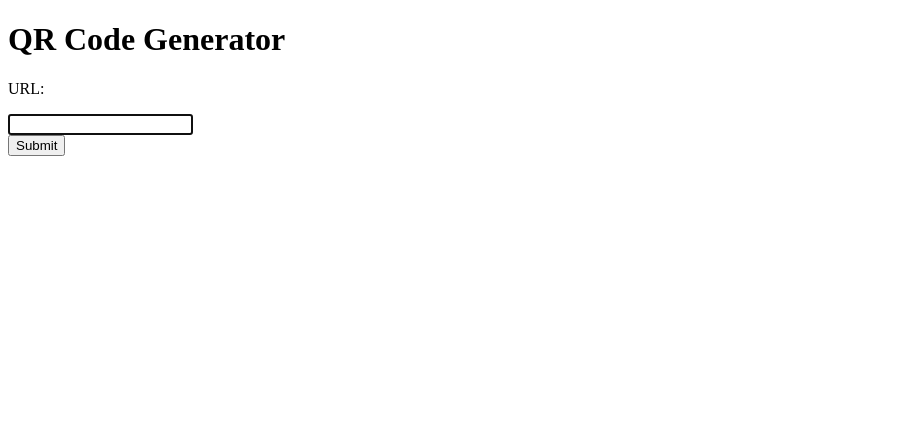
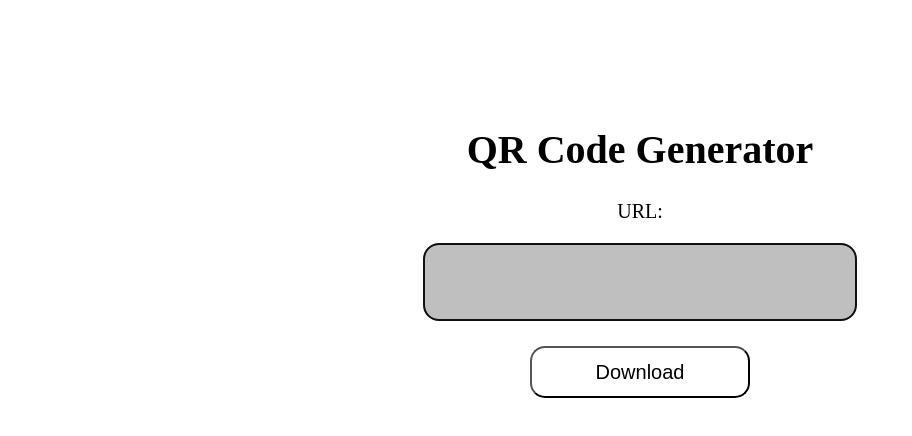
Before and after one commit to NTV-Jayden/neutrovian, a plain HTML site: page templates/index.html in a window 1280 px wide. Shown: the whole page, without its empty margins (0-912 px from the left). Drawn offline with Linux system fonts and the light colour scheme.

Commit message:
update styling for ux

```diff
--- /dev/null
+++ b/static/style.css
@@ -0,0 +1,39 @@
+body {
+    font-size: 20px;
+}
+
+#main {
+    margin: 10% 0%;
+    text-align: center;
+}
+
+#input_field {
+    border-radius: 15px;
+    border-color: grey;
+    background-color: rgba(0, 0, 0, 0.5);
+    caret-color: rgb(255, 255, 255);
+    caret-shape: block;
+    text-align: center;
+    font-size: 100%;
+    width: 30%;
+    padding: 2%;
+}
+
+#input_field:focus {
+    background-color: rgba(0, 0, 0, 0.25);
+}
+
+#submit_button {
+    font-size: 100%;
+    margin-top: 2%;
+    border-radius: 15px;
+    transition: background-color 0.5 ease;
+    background-color: transparent;
+    padding: 1% 5%;
+    text-align: center;
+}
+
+#submit_button:hover {
+    cursor: pointer;
+    background-color: rgba(236, 249, 95, 0.505);
+}
--- a/templates/index.html
+++ b/templates/index.html
@@ -4,6 +4,7 @@
     <meta charset="UTF-8">
     <meta name="viewport" content="width=device-width, initial-scale=1.0">
     <title>QR Code Generator</title>
+    <link rel="stylesheet" type="text/css" href="../static/style.css">
 </head>
 <body>
     <div id="main">
@@ -14,7 +15,7 @@
                 <input id="input_field" type="text" name="url" autofocus required>
             </div>
             <div>
-                <input id="submit_button" type="submit">
+                <input id="submit_button" type="submit" value="Download"/>
             </div>
         </form>
     </div>
```
